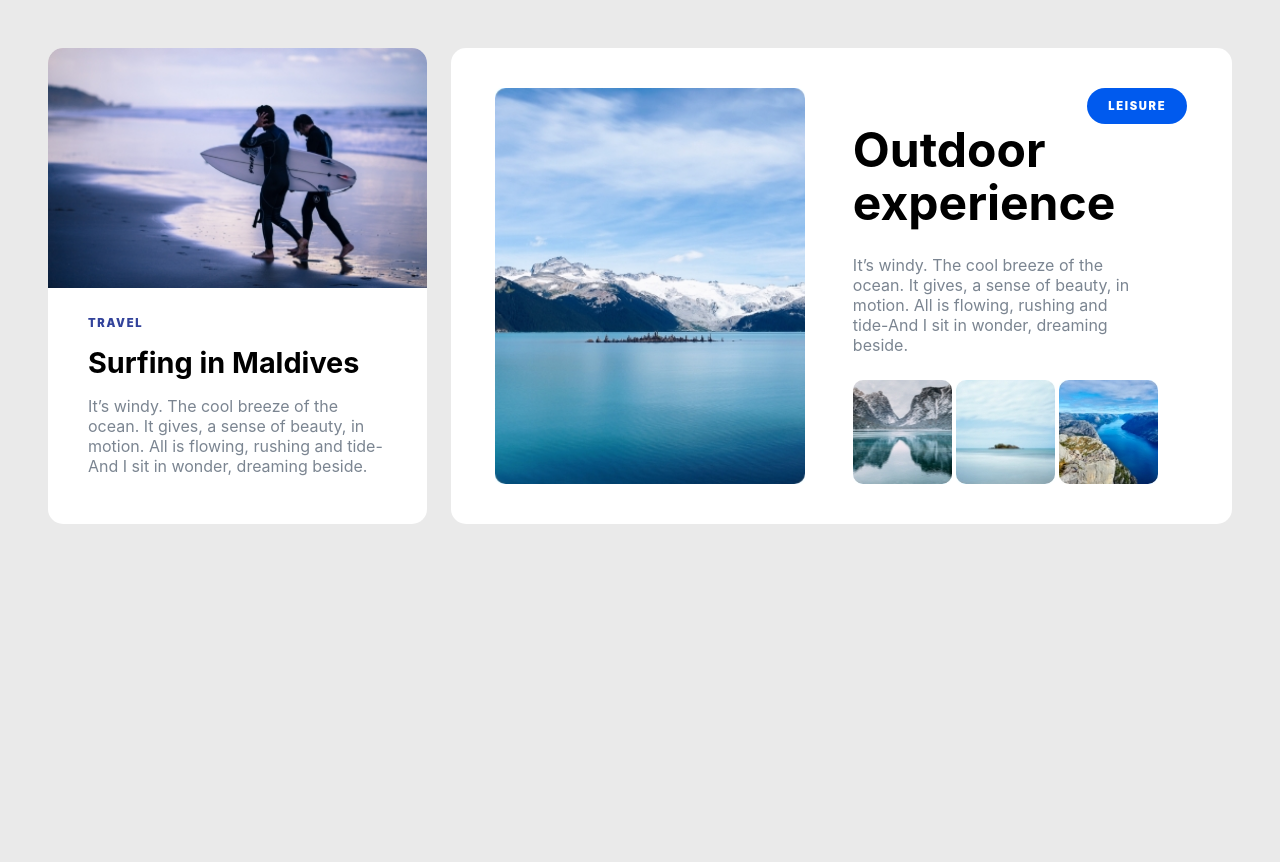
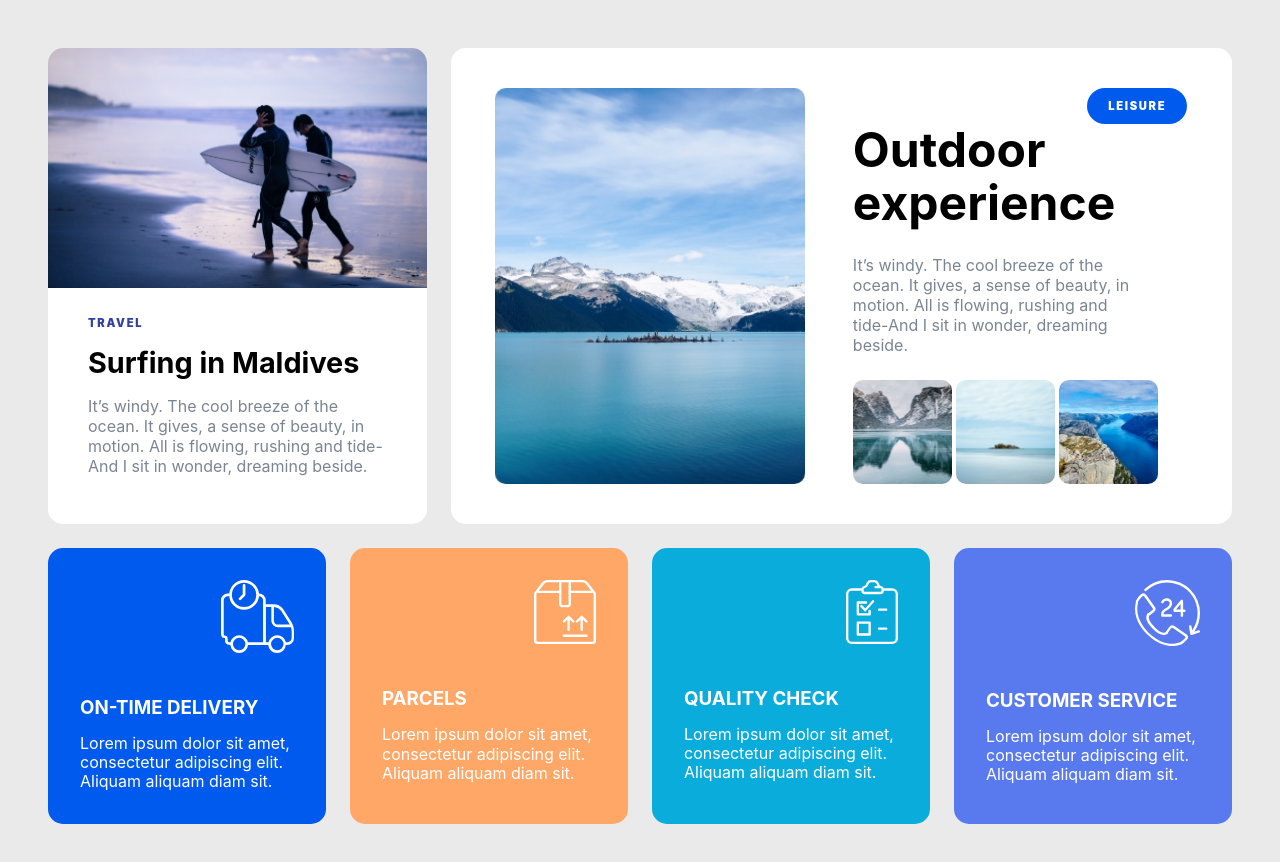
Before and after one commit to rts-cmk-wu04/react-komponenter-bqardi, a React (Create React App) app: page / in a window 1280 px wide. Shown: the top 862 px of the page. Before the commit the page ends 800 px from the top, so only its background shows below. Built offline with nearby package versions, Linux system fonts and the light colour scheme.

Commit message:
Services component added + json fix

```diff
--- a/public/details.json
+++ b/public/details.json
@@ -38,7 +38,7 @@
         "color": "#005AEE",
         "content": [
             {
-                "modifier": "blue",
+                "modifier": "",
                 "images": [
                     "On_time_delivery_icon.svg"
                 ],
@@ -53,9 +53,9 @@
         "color": "#FFA767",
         "content": [
             {
-                "modifier": "orange",
+                "modifier": "",
                 "images": [
-                    "Customer_service_Icon.svg"
+                    "Parcels_Icon.svg"
                 ],
                 "title": "Parcels",
                 "text": "Lorem ipsum dolor sit amet, consectetur adipiscing elit. Aliquam aliquam diam sit."
@@ -68,9 +68,9 @@
         "color": "#0AACDC",
         "content": [
             {
-                "modifier": "cyan",
+                "modifier": "",
                 "images": [
-                    "Parcels_Icon.svg"
+                    "Quality_Icon.svg"
                 ],
                 "title": "Quality check",
                 "text": "Lorem ipsum dolor sit amet, consectetur adipiscing elit. Aliquam aliquam diam sit."
@@ -83,9 +83,9 @@
         "color": "#597AEF",
         "content": [
             {
-                "modifier": "purple",
+                "modifier": "",
                 "images": [
-                    "Customer_Icon.svg"
+                    "Customer_service_Icon.svg"
                 ],
                 "title": "Customer service",
                 "text": "Lorem ipsum dolor sit amet, consectetur adipiscing elit. Aliquam aliquam diam sit."
@@ -98,7 +98,7 @@
         "color": "white",
         "content": [
             {
-                "modifier": "num10",
+                "modifier": "",
                 "images": [
                     "collection10.jpg",
                     "collection10_profile.jpg"
@@ -114,7 +114,7 @@
         "color": "white",
         "content": [
             {
-                "modifier": "num1",
+                "modifier": "",
                 "images": [
                     "collection1.jpg",
                     "collection1_profile.jpg"
@@ -130,7 +130,7 @@
         "color": "white",
         "content": [
             {
-                "modifier": "num123",
+                "modifier": "",
                 "images": [
                     "collection123.jpg",
                     "collection123_profile.jpg"
--- a/src/App.js
+++ b/src/App.js
@@ -2,6 +2,7 @@ import { useEffect, useState } from 'react';
 import './App.css';
 import Card from './components/Card';
 import Outdoor from './components/Outdoor';
+import Services from './components/Services';
 import Travel from './components/Travel';
 
 function App() {
@@ -20,6 +21,18 @@ function App() {
       </Card>
       <Card details={details.outdoor}>
         <Outdoor item={details.outdoor}/>
+      </Card>
+      <Card details={details.delivery}>
+        <Services item={details.delivery}/>
+      </Card>
+      <Card details={details.parcels}>
+        <Services item={details.parcels}/>
+      </Card>
+      <Card details={details.quality}>
+        <Services item={details.quality}/>
+      </Card>
+      <Card details={details.customer}>
+        <Services item={details.customer}/>
       </Card>
     </section>
   );
--- /dev/null
+++ b/src/components/Services.css
@@ -0,0 +1,18 @@
+.Services{
+    padding: 2em;
+    display: flex;
+    flex-direction: column;
+}
+.Services__image{
+    align-self: flex-end;
+}
+.Services__title{
+    color: white;
+    text-transform: uppercase;
+    margin: 2.3em 0 0.8em;
+}
+.Services__text{
+    color: white;
+    margin: 0;
+    line-height: 1.2em;
+}
--- /dev/null
+++ b/src/components/Services.js
@@ -0,0 +1,13 @@
+import "./Services.css";
+
+function Services({item}){
+    return (
+        <article className="Services">
+            <img className="Services__image" src={`./images/${item?.content[0].images[0]}`} alt="Services"/>
+            <h1 className="Services__title">{item?.content[0].title}</h1>
+            <p className="Services__text">{item?.content[0].text}</p>
+        </article>
+    );
+}
+
+export default Services;
```
Also changed, not shown: 1 other file (tests, documents, lock files or other folders).
